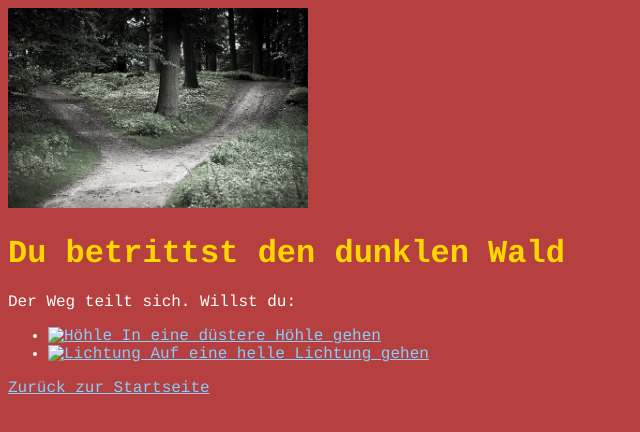
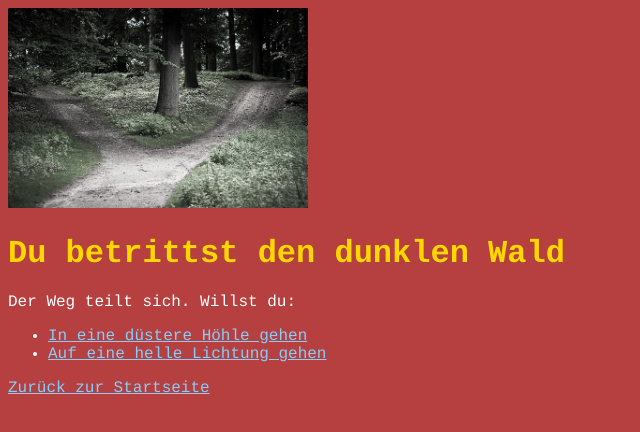
Before and after one commit to laobanxiexie/923849832984923879, a plain HTML site: page Waldweg.html in a window 1280 px wide. Shown: the whole page, without its empty margins (0-640 px from the left). Drawn offline with Linux system fonts and the light colour scheme.

Commit message:
Add files via upload

```diff
--- a/Waldweg.html
+++ b/Waldweg.html
@@ -12,8 +12,8 @@
     <p>Der Weg teilt sich. Willst du:</p>
 
     <ul>
-      <li><a href="Höhlengeräusch.html"><img src="Höhlengeräusch.img" alt="Höhle"> In eine düstere Höhle gehen</a></li>
-      <li><a href="Lichtung.html"><img src="Lichtung.img" alt="Lichtung"> Auf eine helle Lichtung gehen</a></li>
+      <li><a href="Höhlengeräusch.html">In eine düstere Höhle gehen</a></li>
+      <li><a href="Lichtung.html"> Auf eine helle Lichtung gehen</a></li>
     </ul>
 
     <p><a href="index.html">Zurück zur Startseite</a></p>
```
